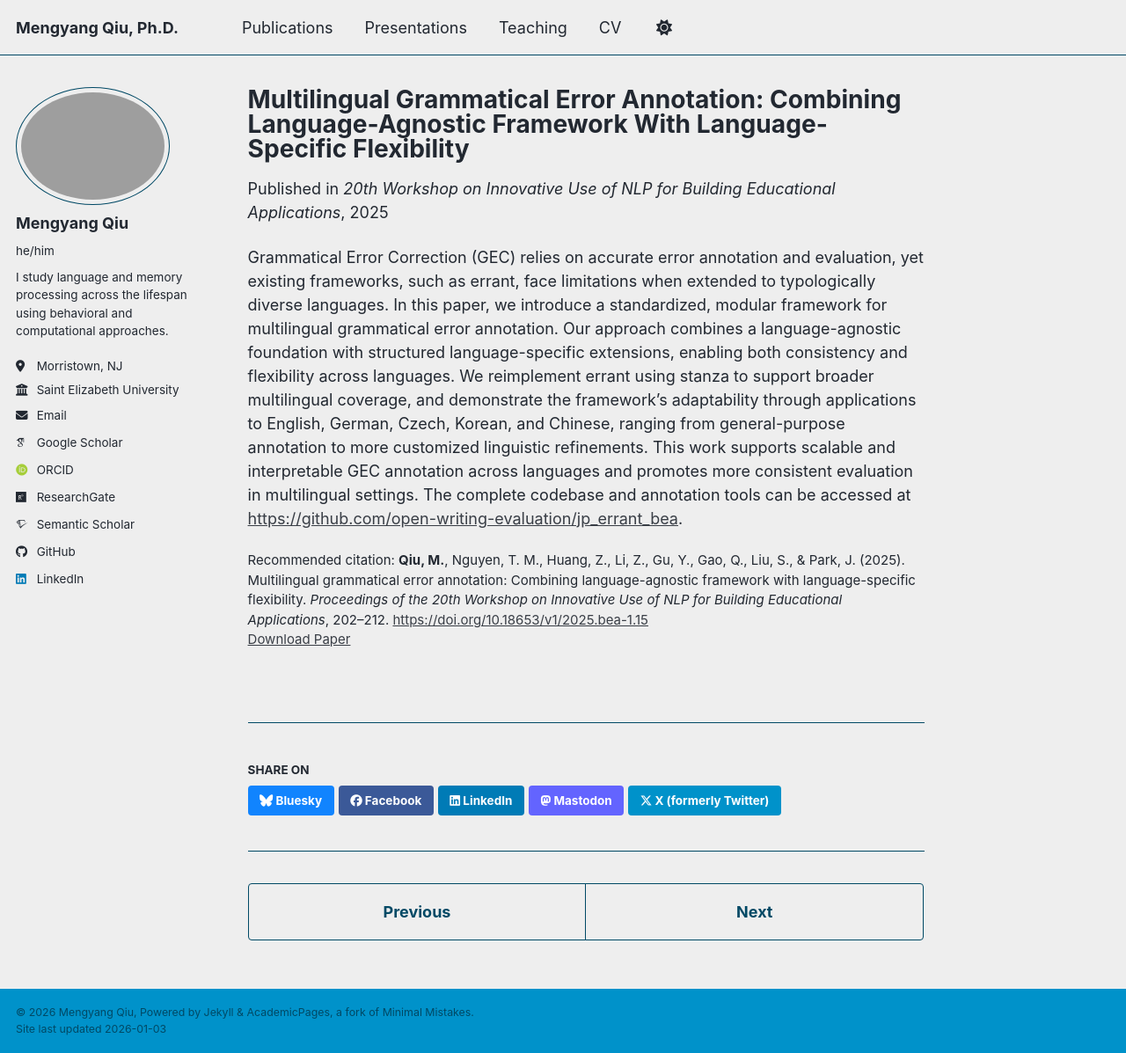
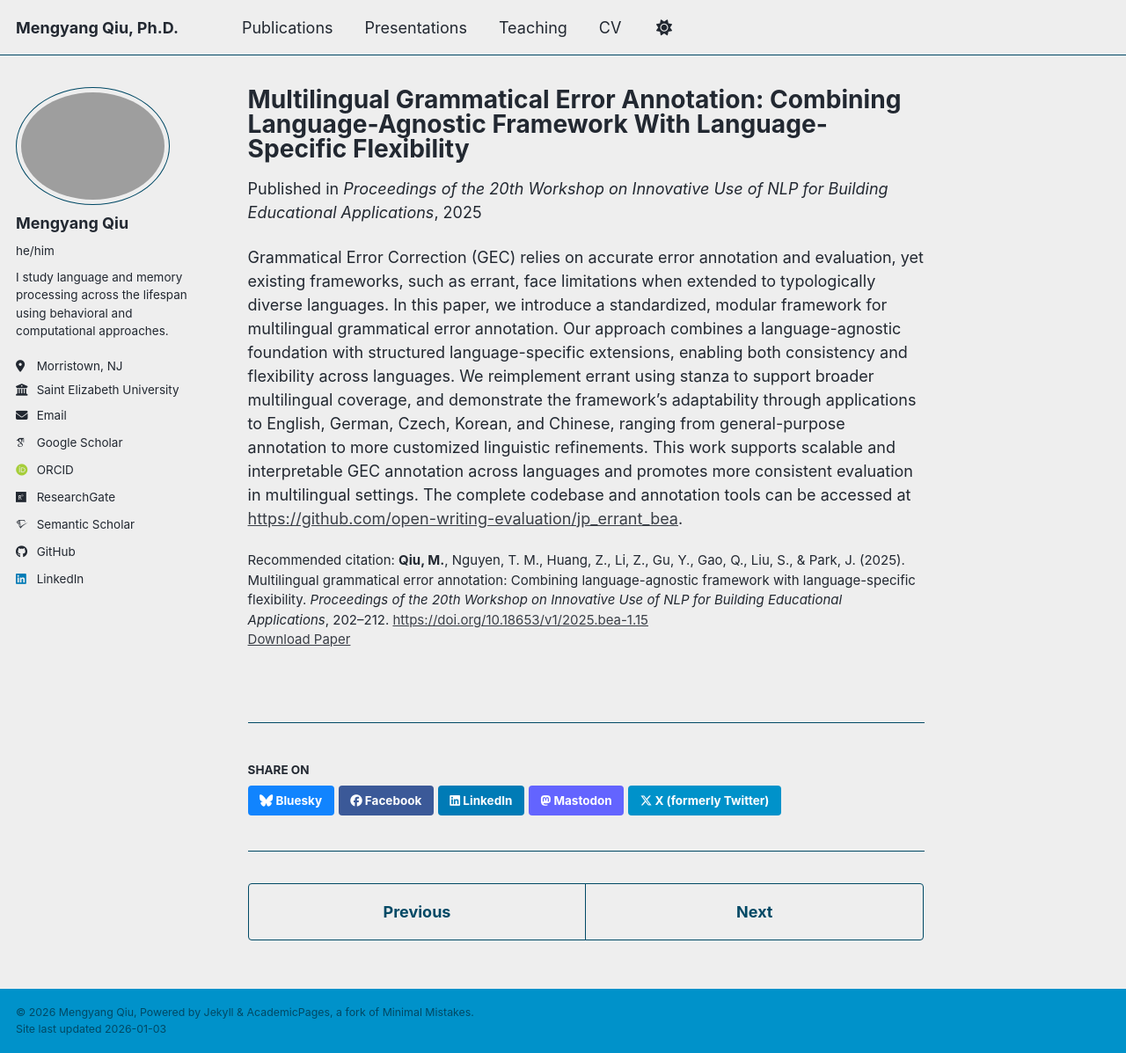
Before and after one commit to mengyangq/mengyangq.github.io, a Jekyll site: the page built from _publications/qiu-etal-2025-multilingual.md, in a window 1280 px wide and 1197 px high. Shown: the whole window at 88% size. Built offline with Jekyll 4.4.1, drawn with Linux system fonts in a browser that asks for light colours; some web fonts are replaced; a script bundle is joined from its source files by our own code; library files that are not in the unit come from our copies.

Commit message:
Update qiu-etal-2025-multilingual.md

```diff
--- a/_publications/qiu-etal-2025-multilingual.md
+++ b/_publications/qiu-etal-2025-multilingual.md
@@ -5,7 +5,7 @@ category: conferences
 permalink: /publication/qiu-etal-2025-multilingual
 excerpt: 'In this paper, we introduce a standardized, modular framework for multilingual grammatical error annotation.'
 date: 2025-07-31
-venue: '20th Workshop on Innovative Use of NLP for Building Educational Applications'
+venue: 'Proceedings of the 20th Workshop on Innovative Use of NLP for Building Educational Applications'
 paperurl: 'hhttps://mengyang.dev/files/qiu-etal-2025-multilingual.pdf'
 citation: '<strong>Qiu, M.</strong>, Nguyen, T. M., Huang, Z., Li, Z., Gu, Y., Gao, Q., Liu, S., &amp; Park, J. (2025). Multilingual grammatical error annotation: Combining language-agnostic framework with language-specific flexibility. <em>Proceedings of the 20th Workshop on Innovative Use of NLP for Building Educational Applications</em>, 202–212. <a href="https://doi.org/10.18653/v1/2025.bea-1.15">https://doi.org/10.18653/v1/2025.bea-1.15</a>'
 ---
```
